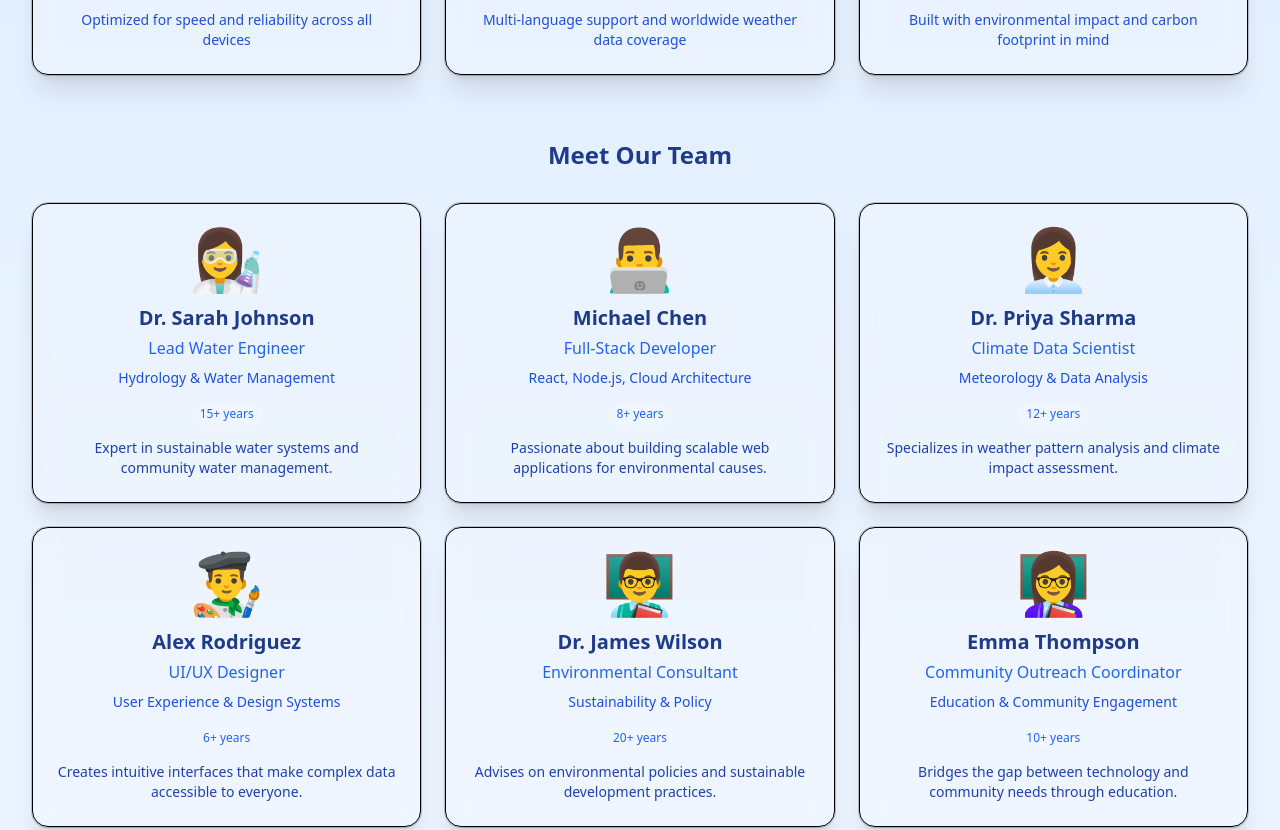
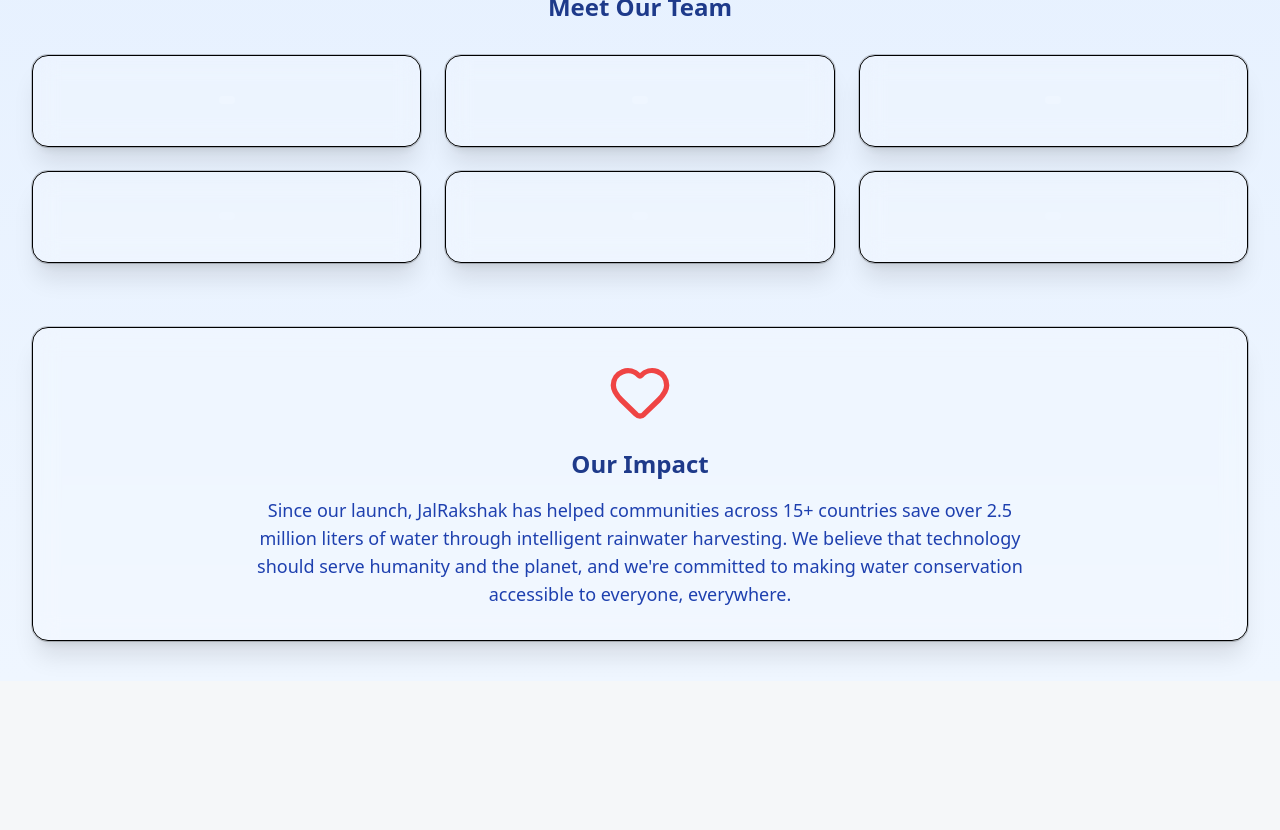
Before and after one commit to githubpradyumn/JalRakshak, a React (Vite) app: page /about in a window 1280 px wide. Shown: the part 1080-1910 px from the top of the page. After the commit the page ends 1761 px from the top, so only its background shows below. Built offline with nearby package versions, Linux system fonts and the light colour scheme.

Commit message:
add to git

```diff
--- a/client/pages/About.tsx
+++ b/client/pages/About.tsx
@@ -6,61 +6,61 @@
 export default function About() {
   const developers = [
     {
-      name: "Dr. Sarah Johnson",
-      role: "Lead Water Engineer",
-      expertise: "Hydrology & Water Management",
-      experience: "15+ years",
-      avatar: "👩‍🔬",
-      description: "Expert in sustainable water systems and community water management."
+      name: "",
+      role: "",
+      expertise: "",
+      experience: "",
+      avatar: "",
+      description: ""
     },
     {
-      name: "Michael Chen",
-      role: "Full-Stack Developer",
-      expertise: "React, Node.js, Cloud Architecture",
-      experience: "8+ years",
-      avatar: "👨‍💻",
-      description: "Passionate about building scalable web applications for environmental causes."
+      name: "",
+      role: "",
+      expertise: "",
+      experience: "",
+      avatar: "",
+      description: ""
     },
     {
-      name: "Dr. Priya Sharma",
-      role: "Climate Data Scientist",
-      expertise: "Meteorology & Data Analysis",
-      experience: "12+ years",
-      avatar: "👩‍💼",
-      description: "Specializes in weather pattern analysis and climate impact assessment."
+      name: "",
+      role: "",
+      expertise: "",
+      experience: "",
+      avatar: "",
+      description: ""
     },
     {
-      name: "Alex Rodriguez",
-      role: "UI/UX Designer",
-      expertise: "User Experience & Design Systems",
-      experience: "6+ years",
-      avatar: "👨‍🎨",
-      description: "Creates intuitive interfaces that make complex data accessible to everyone."
+      name: "",
+      role: "",
+      expertise: "",
+      experience: "",
+      avatar: "",
+      description: ""
     },
     {
-      name: "Dr. James Wilson",
-      role: "Environmental Consultant",
-      expertise: "Sustainability & Policy",
-      experience: "20+ years",
-      avatar: "👨‍🏫",
-      description: "Advises on environmental policies and sustainable development practices."
+      name: "",
+      role: "",
+      expertise: "",
+      experience: "",
+      avatar: "",
+      description: ""
     },
     {
-      name: "Emma Thompson",
-      role: "Community Outreach Coordinator",
-      expertise: "Education & Community Engagement",
-      experience: "10+ years",
-      avatar: "👩‍🏫",
-      description: "Bridges the gap between technology and community needs through education."
-    }
+      name: "",
+      role: "",
+      expertise: "",
+      experience: "",
+      avatar: "",
+      description: ""
+    },
   ];
 
-  const projectStats = [
-    { icon: Users, label: "Communities Served", value: "500+", color: "text-blue-600" },
-    { icon: Droplets, label: "Water Saved (Liters)", value: "2.5M+", color: "text-cyan-600" },
-    { icon: Globe, label: "Countries", value: "15+", color: "text-green-600" },
-    { icon: Award, label: "Awards Won", value: "8", color: "text-purple-600" }
-  ];
+  // const projectStats = [
+  //   { icon: Users, label: "Communities Served", value: "500+", color: "text-blue-600" },
+  //   { icon: Droplets, label: "Water Saved (Liters)", value: "2.5M+", color: "text-cyan-600" },
+  //   { icon: Globe, label: "Countries", value: "15+", color: "text-green-600" },
+  //   { icon: Award, label: "Awards Won", value: "8", color: "text-purple-600" }
+  // ];
 
   return (
     <main className="relative mx-auto max-w-7xl px-4 py-10 sm:px-6 lg:px-8">
@@ -94,7 +94,7 @@
               JalRakshak is a comprehensive water management platform that combines cutting-edge technology with environmental science to help communities make informed decisions about rainwater harvesting. Our mission is to democratize access to water conservation tools and create a sustainable future for generations to come.
             </p>
 
-            <div className="grid grid-cols-1 md:grid-cols-2 lg:grid-cols-4 gap-6">
+            {/* <div className="grid grid-cols-1 md:grid-cols-2 lg:grid-cols-4 gap-6">
               {projectStats.map((stat, index) => (
                 <div key={index} className="text-center p-4 bg-blue-50 dark:bg-blue-900/20 rounded-lg">
                   <stat.icon className={`h-8 w-8 mx-auto mb-2 ${stat.color}`} />
@@ -102,7 +102,7 @@
                   <div className="text-sm text-blue-700 dark:text-blue-300">{stat.label}</div>
                 </div>
               ))}
-            </div>
+            </div> */}
           </CardContent>
         </Card>
       </section>
```
